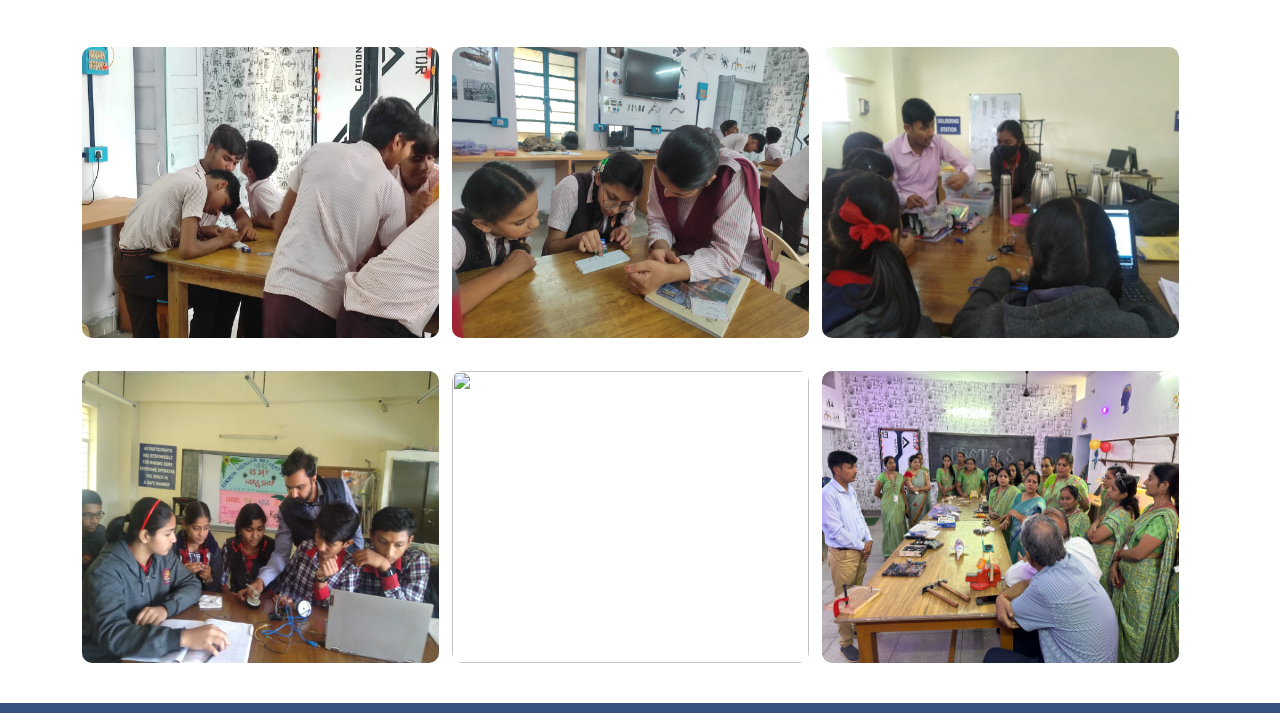
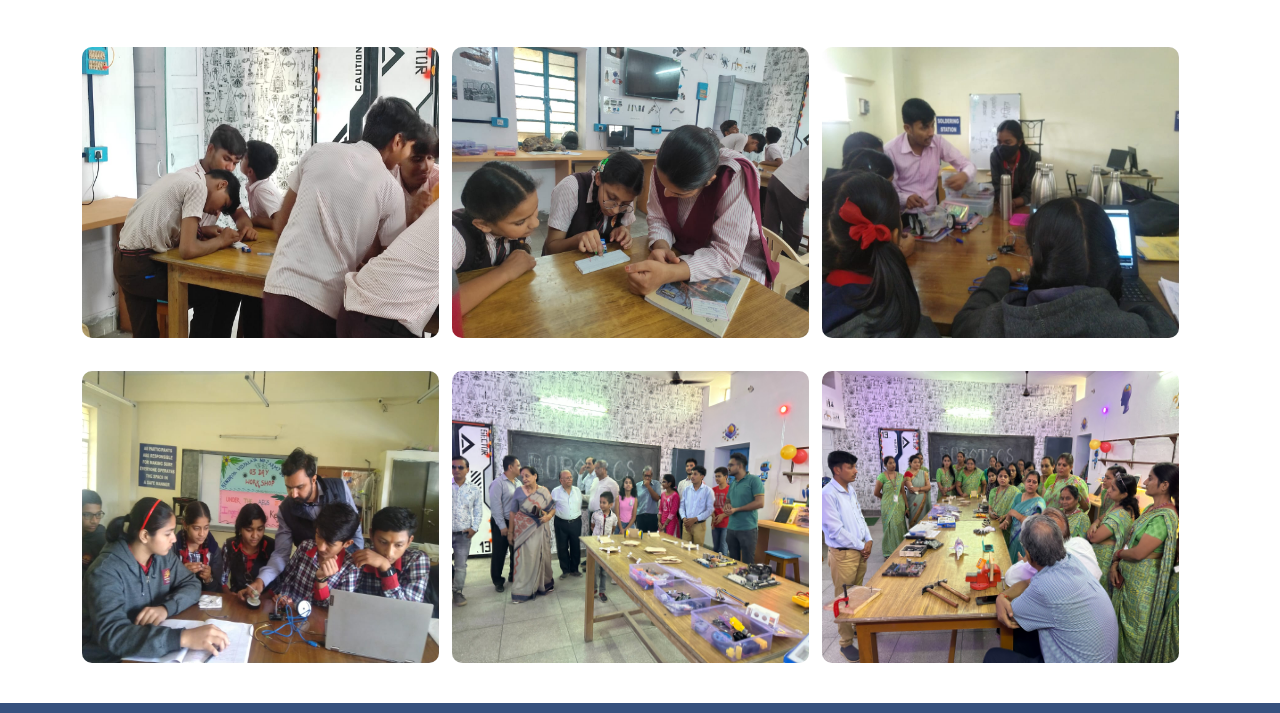
Before and after one commit to Sahill85/demorobo, a plain HTML site: page courses.html in a window 1280 px wide. Shown: the part 872-1585 px from the top of the page. Drawn offline with nearby package versions, Linux system fonts and the light colour scheme; the site is published under a folder, as on GitHub Pages, so addresses that start at the root find nothing.

Commit message:
Update courses.html

```diff
--- a/courses.html
+++ b/courses.html
@@ -129,7 +129,7 @@
                   <figcaption>Application Development</figcaption>
               </figure>
               <figure class="card1">
-                  <img src="/services/rbs1.jpg" alt="">
+                  <img src="services/rbs1.jpg" alt="">
                   <figcaption>Arduino Programming</figcaption>
               </figure>
               <figure class="card1">
```
